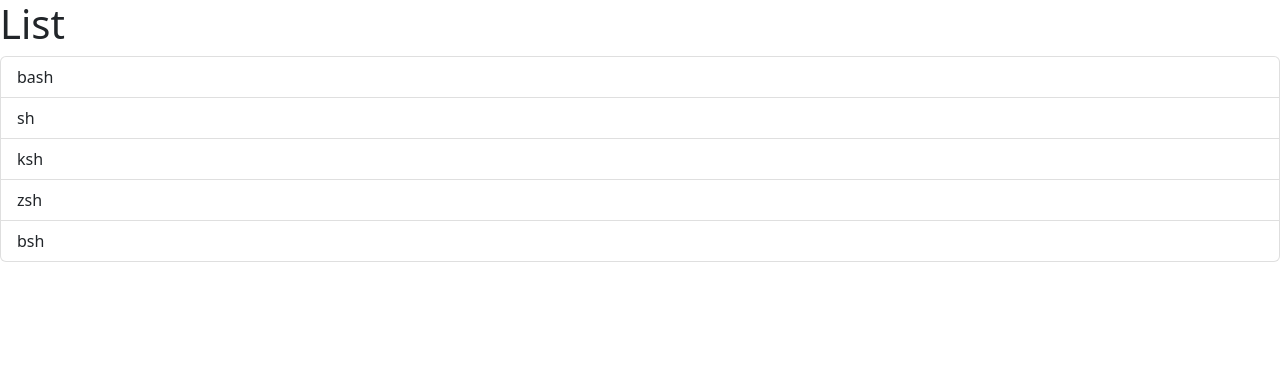
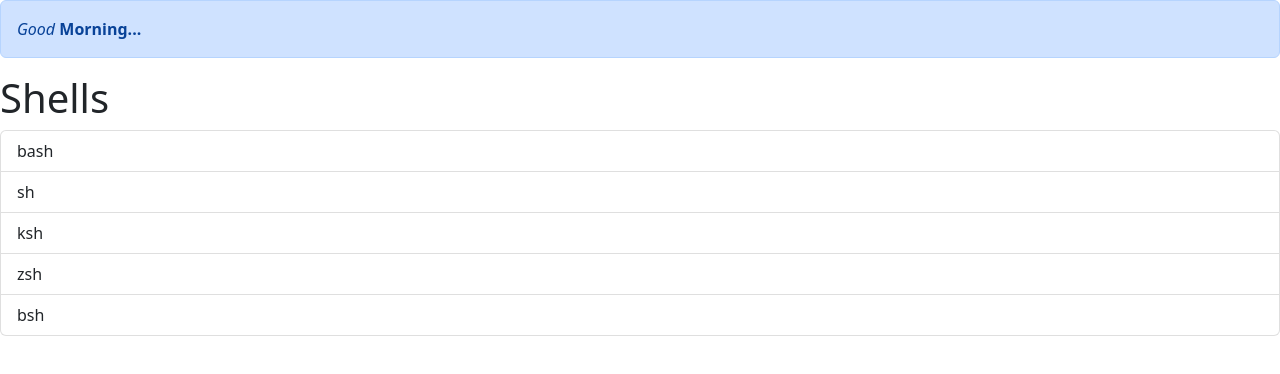
Before and after one commit to aryanbk/react-beginner, a React (Vite) app: page / in a window 1280 px wide. Shown: the top 374 px of the page. Built offline with nearby package versions, Linux system fonts and the light colour scheme; the HTML template or start-up script is replaced by a standard one.

Commit message:
reactNode props - pass a component content using props, pass children to child component

```diff
--- /dev/null
+++ b/src/Alert.tsx
@@ -0,0 +1,13 @@
+import { ReactNode } from "react";
+
+interface Props {
+	children: ReactNode;
+}
+
+export default function ({ children }: Props) {
+	return (
+		<div className="alert alert-primary" role="alert">
+			{children}
+		</div>
+	);
+}
--- a/src/App.tsx
+++ b/src/App.tsx
@@ -1,3 +1,4 @@
+import Alert from "./Alert";
 import ListGroup from "./components/ListGroup";
 
 function App() {
@@ -9,6 +10,9 @@ function App() {
 
 	return (
 		<div>
+			<Alert>
+				<i>Good</i> <b>Morning...</b>
+			</Alert>
 			<ListGroup
 				items={items}
 				heading="Shells"
--- a/src/components/ListGroup.tsx
+++ b/src/components/ListGroup.tsx
@@ -1,5 +1,4 @@
 import { useState } from "react";
-
 interface Props {
 	items: string[];
 	heading: string;
@@ -12,7 +11,7 @@ function ListGroup({ items, heading, onSelectItem }: Props) {
 
 	return (
 		<>
-			<h1>List</h1>
+			<h1>{heading}</h1>
 			<ul className="list-group">
 				{items.map((item, index) => (
 					<li
```
